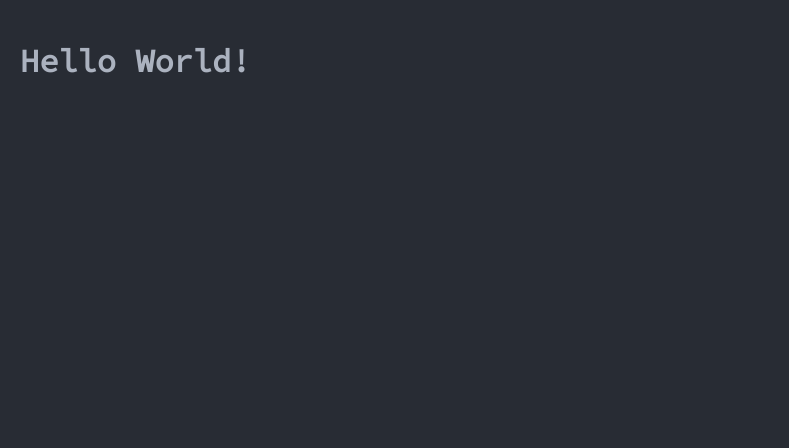
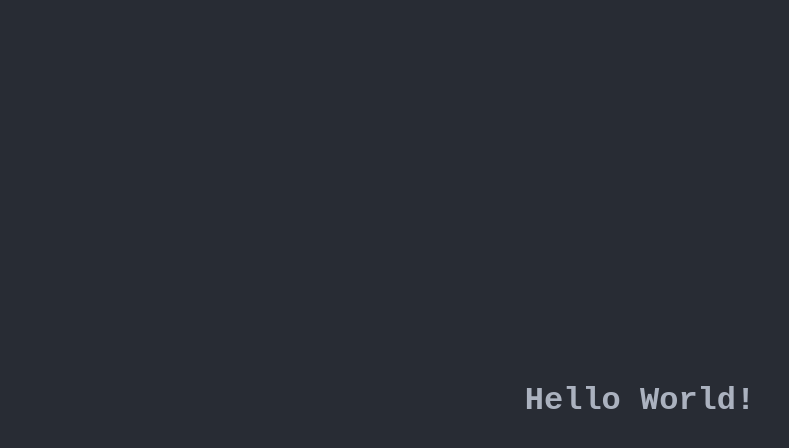
Before and after one commit to kvaxhaxor/web, a plain HTML site: page index.html in a window 1280 px wide. Shown: the whole page, without its empty margins (0-789 px from the left). Drawn offline with Linux system fonts and the light colour scheme.

Commit message:
Update index.html

```diff
--- a/index.html
+++ b/index.html
@@ -5,17 +5,17 @@
   <meta name="viewport" content="width=device-width, initial-scale=1.0">
   <title>Hello World!</title>
   <!-- Menggunakan Source Code Pro dari Google Fonts -->
-  <link href="https://fonts.googleapis.com/css2?family=Source+Code+Pro&display=swap" rel="stylesheet">
+  <link href="https://fonts.googleapis.com/css2?family=Fira+Code:wght@300..700&display=swap" rel="stylesheet">
   <style>
     body {
       font-family: 'Source Code Pro', monospace;
       background-color: #282C34;
       color: #ABB2BF;
       margin: 0;
-      padding: 20px;
-    }
-    h1, p {
-      margin-bottom: 20px;
+      min-height: 100vh;
+      display: flex;
+      justify-content: center;
+      align-items: center;
     }
   </style>
 </head>
```
